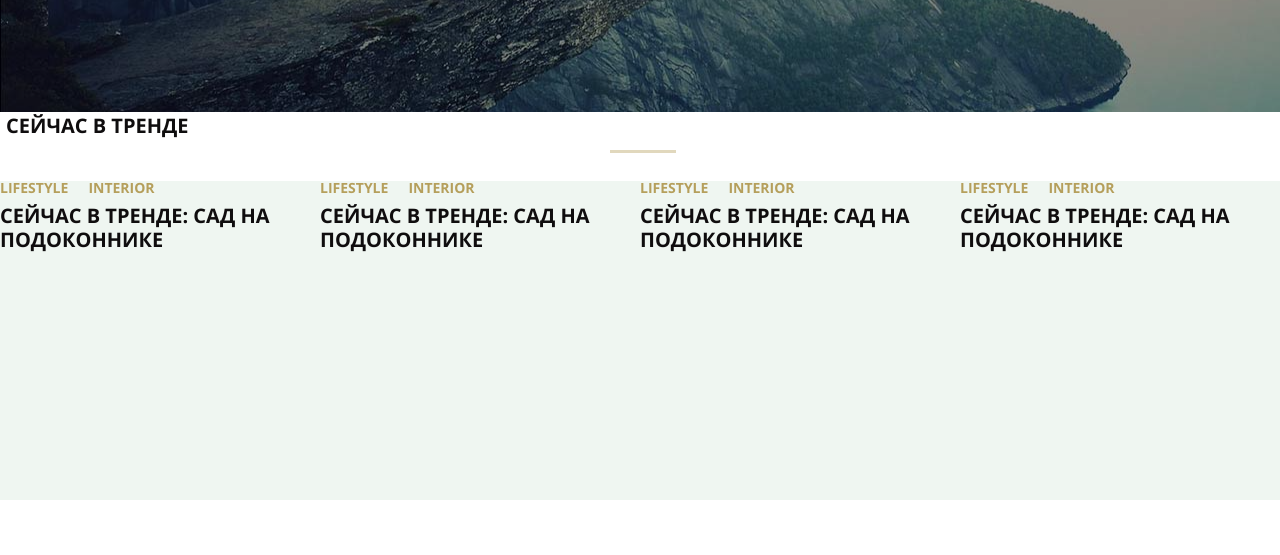
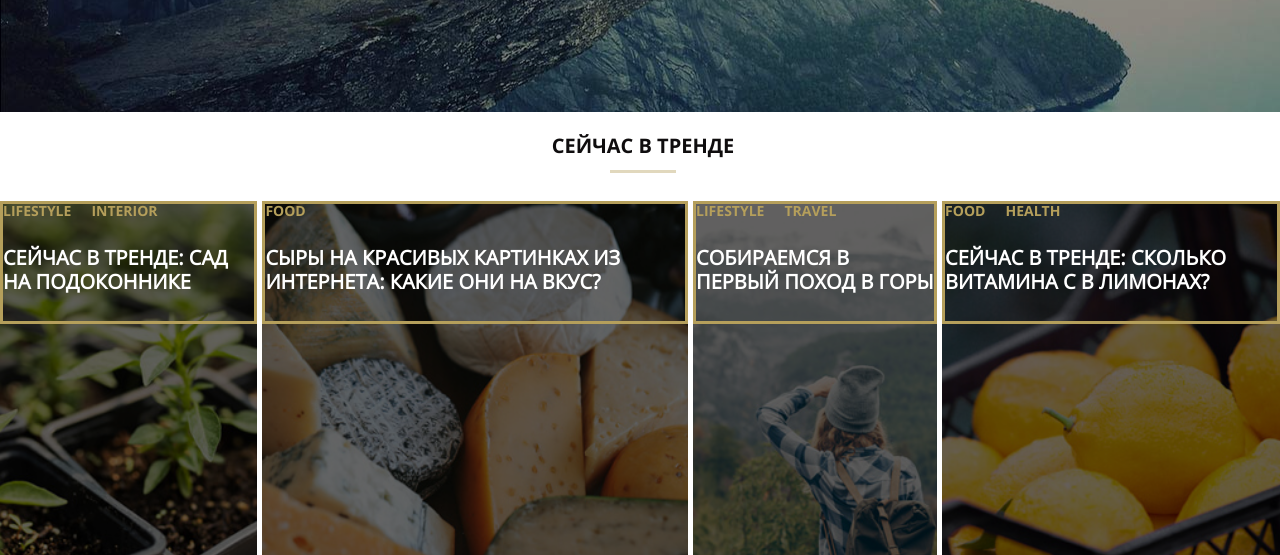
Before and after one commit to Eineleine/mq-diplom, a plain HTML site: page index.html in a window 1280 px wide. Shown: the part 338-893 px from the top of the page. Drawn offline with Linux system fonts and the light colour scheme; files whose address does not match are found by name.

Commit message:
Add files via upload

```diff
--- a/css/style.css
+++ b/css/style.css
@@ -87,15 +87,23 @@
     text-align: center;
   }
   /* ------------------Main---------------- */
+  .banner {
+    margin-top: 20px;
+    text-align: center;
+    width: 100%;
+  }
   .banner-section {
     display: flex;
+    justify-content: space-between;
+    gap: 5px;
+    width: 100%;
   }
   .banner-title {
     font-size: 20px;
     text-transform: uppercase;
     color: #0f0d0e;
     font-family: "OpenSans-Bold";
-    margin: 0 auto;
+    margin: auto;
     padding-left: 6px;
   }
   .banner-title:after {
@@ -108,9 +116,49 @@
     opacity: 0.4;
   }
   .banner-card {
-    width: 414px;
-    height: 319px;
+    min-height: 319px;
     background-color: #eff6f1;
+    background-image: url("../images/trend1.jpg");
+    background-repeat: no-repeat;
+    background-position: center center;
+    background-size: cover;
+    text-transform: uppercase;
+    position: relative;
+    background-color: #000000;
+    z-index: 0;
+    padding-bottom: 120px;
+    margin: 0 auto;
+  }
+  .banner-card:nth-child(2) {
+    background-image: url("../images/trend2.jpg");
+  }
+  .banner-card:nth-child(3) {
+    background-image: url("../images/trend3.jpg");
+  }
+  .banner-card:nth-child(4) {
+    background-image: url("../images/trend4.jpg");
+  }
+  .banner-card::after {
+    content: "";
+    position: absolute;
+    top: 0;
+    left: 0;
+    right: 0;
+    bottom: 0;
+    background-color: #000000;
+    opacity: 0.6;
+    z-index: -1;
+  }
+  .banner-card-text {
+    border: 3px solid #b59f5b;
+    text-align: left;
+  }
+  .banner-cards-title {
+    font-size: 20px;
+    line-height: 24px;
+    text-transform: uppercase;
+    color: #ffffff;
+    font-weight: 700;
   }
   .wrapper {
     width: 1170px;
--- a/index.html
+++ b/index.html
@@ -27,32 +27,39 @@
         <h1 class="banner-title">сейчас в тренде</h1>
         <section class="banner-section">
             <article class="banner-card">
+                <div class="banner-card-text">
                     <ul class="cards-tags-list flex-row">
                         <li class="cards-list-tags-items"><a class="cards-list-tags-link" href="#0">lifestyle</a></li>
                         <li class="cards-list-tags-items"><a class="cards-list-tags-link" href="#0">interior</a></li>
                     </ul>
-                <a href="#0"><h1 class="cards-title">сейчас в тренде: сад на подоконнике</h1></a>
+                    <a href="#0"><h1 class="banner-cards-title">сейчас в тренде: сад на подоконнике</h1></a>
+                </div>
             </article>
             <article class="banner-card">
+                <div class="banner-card-text">
+                    <ul class="cards-tags-list flex-row">
+                        <li class="cards-list-tags-items"><a class="cards-list-tags-link" href="#0">food</a></li>
+                    </ul>
+                    <a href="#0"><h1 class="banner-cards-title">сыры на красивых картинках из интернета: какие они на вкус?</h1></a>
+                </div>
+            </article>
+            <article class="banner-card">
+                <div class="banner-card-text">
                     <ul class="cards-tags-list flex-row">
                         <li class="cards-list-tags-items"><a class="cards-list-tags-link" href="#0">lifestyle</a></li>
-                    <li class="cards-list-tags-items"><a class="cards-list-tags-link" href="#0">interior</a></li>
+                        <li class="cards-list-tags-items"><a class="cards-list-tags-link" href="#0">travel</a></li>
                     </ul>
-                <a href="#0"><h1 class="cards-title">сейчас в тренде: сад на подоконнике</h1></a>
+                    <a href="#0"><h1 class="banner-cards-title">собираемся в первый поход в горы</h1></a>
+                </div>
             </article>
             <article class="banner-card">
+                <div class="banner-card-text">
                     <ul class="cards-tags-list flex-row">
-                    <li class="cards-list-tags-items"><a class="cards-list-tags-link" href="#0">lifestyle</a></li>
-                    <li class="cards-list-tags-items"><a class="cards-list-tags-link" href="#0">interior</a></li>
+                        <li class="cards-list-tags-items"><a class="cards-list-tags-link" href="#0">food</a></li>
+                        <li class="cards-list-tags-items"><a class="cards-list-tags-link" href="#0">health</a></li>
                     </ul>
-                <a href="#0"><h1 class="cards-title">сейчас в тренде: сад на подоконнике</h1></a>
-            </article>
-            <article class="banner-card">
-                <ul class="cards-tags-list flex-row">
-                    <li class="cards-list-tags-items"><a class="cards-list-tags-link" href="#0">lifestyle</a></li>
-                    <li class="cards-list-tags-items"><a class="cards-list-tags-link" href="#0">interior</a></li>
-                </ul>
-                <a href="#0"><h1 class="cards-title">сейчас в тренде: сад на подоконнике</h1></a>
+                    <a href="#0"><h1 class="banner-cards-title">сейчас в тренде: сколько витамина с в лимонах?</h1></a>
+                </div>
             </article>
         </section>
     </section>
```
Lines whose indentation alone changed are shown as unchanged.
